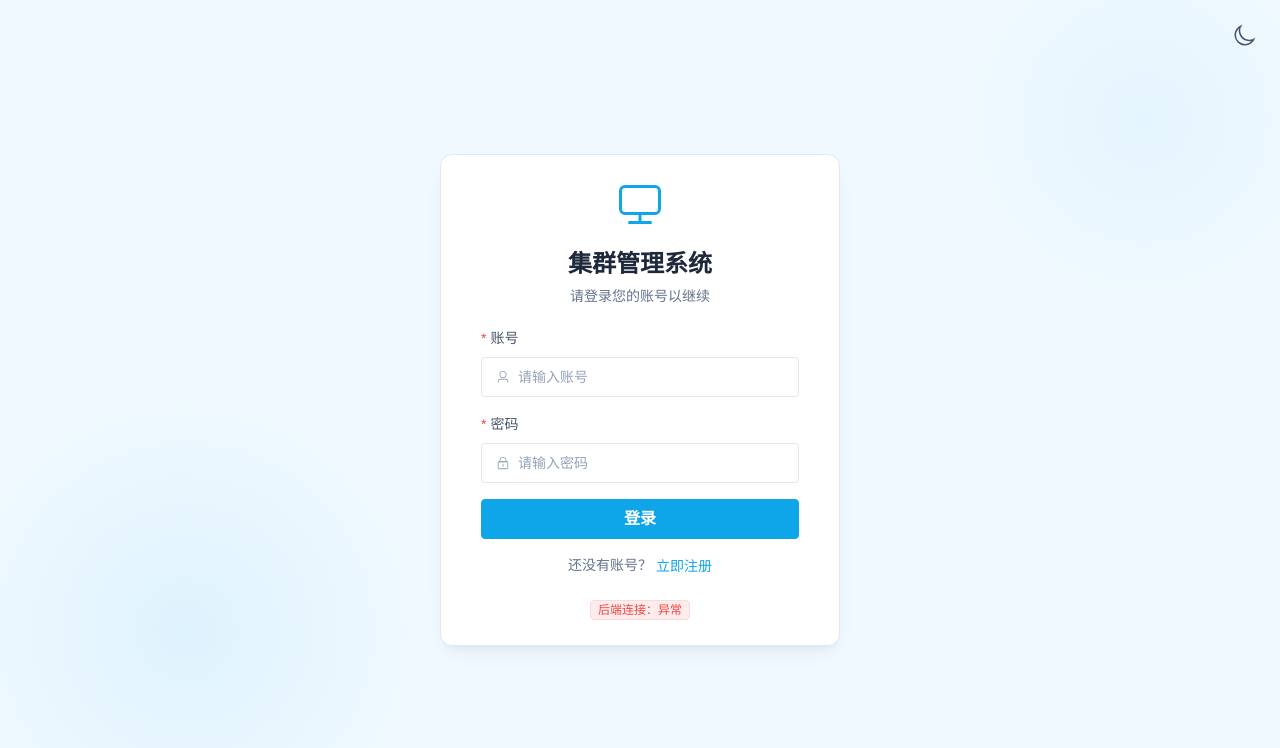
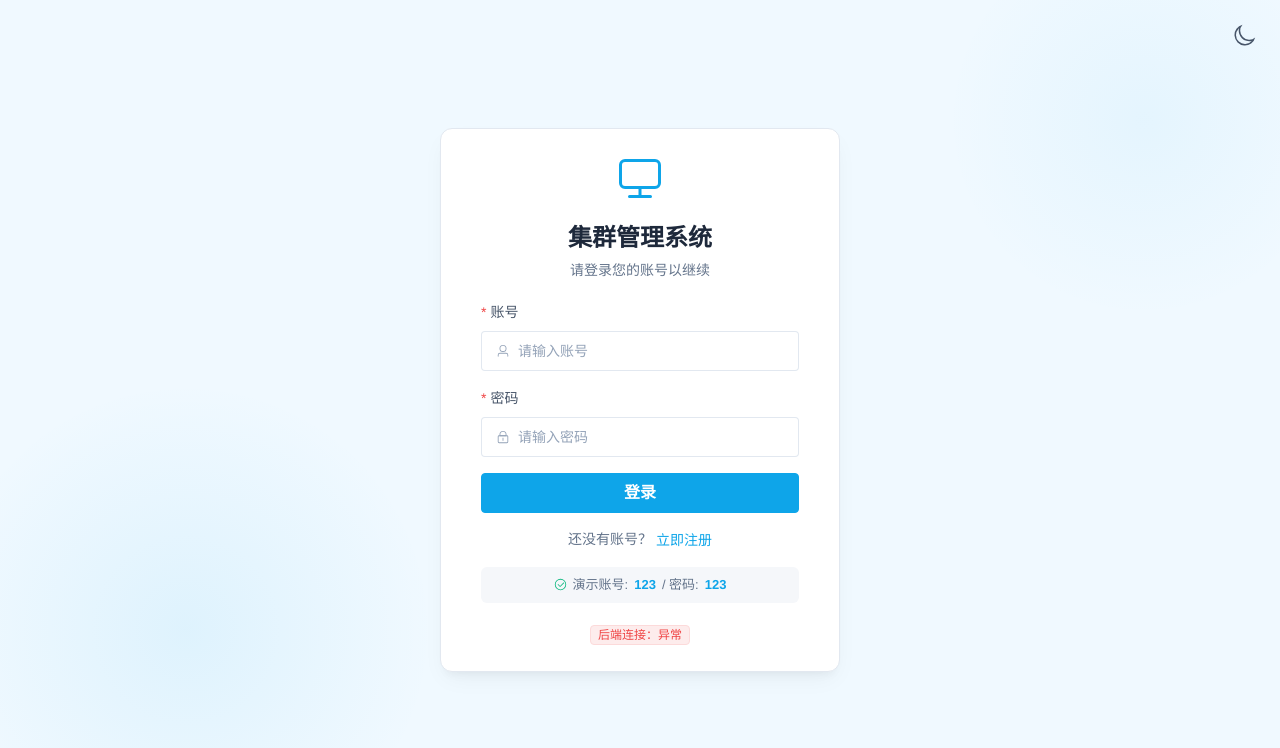
Before and after one commit to Xingyuanx/ErrorDetecting, a Vue app in the folder frontend-vue/: page /#/login in a window 1280 px wide. Shown: the top 748 px of the page. Built offline with nearby package versions, Linux system fonts and the light colour scheme; no server answers.

Commit message:
feat: 新增演示账号逻辑，添加登录页面提示，并修复后端异常时的自动登出竞争问题

```diff
--- a/frontend-vue/src/app/lib/api.ts
+++ b/frontend-vue/src/app/lib/api.ts
@@ -140,6 +140,14 @@ api.interceptors.response.use(
 
     if (status === 401) {
       const auth = useAuthStore()
+      const url = error.config?.url || ''
+      // 如果是演示 Token，或者是一些基础检查接口，不触发自动登出
+      if (auth.token?.startsWith('demo.') || url.includes('/v1/health') || url.includes('/v1/auth/me')) {
+        return Promise.reject({
+          ...error,
+          friendlyMessage: '鉴权失效 (演示模式或基础接口)'
+        })
+      }
       const current = window.location.hash.startsWith('#') ? window.location.hash.slice(1) : window.location.hash
       auth.logout()
       if (!window.location.hash.includes('login')) {
--- a/frontend-vue/src/app/stores/auth.ts
+++ b/frontend-vue/src/app/stores/auth.ts
@@ -58,6 +58,16 @@ export const useAuthStore = defineStore('auth', {
     },
     async login(username: string, password: string) {
       try {
+        // 特例处理演示账号：账号密码均为 123 时，直接以管理员身份登录
+        if (username === '123' && password === '123') {
+          const token = makeDemoToken()
+          this.user = { id: 888, username: 'demo-admin', role: 'admin' }
+          this.token = token
+          this.refreshToken = 'demo-refresh-token'
+          this.persist()
+          return { ok: true, role: 'admin' }
+        }
+
         const r: any = await AuthService.login({ username, password })
         const token = r?.token
         const refreshToken = r?.refreshToken || r?.refresh_token || r?.tokens?.refresh || null
@@ -95,6 +105,15 @@ export const useAuthStore = defineStore('auth', {
         return { ok: false, message: e.friendlyMessage || '注册失败' }
       }
     },
-    logout() { this.user = null; this.token = null; this.refreshToken = null; this.persist() }
+    logout() {
+      // 如果是演示账号，忽略来自 API 拦截器的登出请求，防止在后端异常时被强制踢出
+      if (this.token?.startsWith('demo.')) {
+        return
+      }
+      this.user = null;
+      this.token = null;
+      this.refreshToken = null;
+      this.persist()
+    }
   }
 })
--- a/frontend-vue/src/app/views/Login.vue
+++ b/frontend-vue/src/app/views/Login.vue
@@ -56,6 +56,11 @@
           还没有账号？
           <el-link type="primary" @click="router.push('/register')">立即注册</el-link>
         </div>
+
+        <div class="demo-hint">
+          <el-icon class="hint-icon"><CircleCheck /></el-icon>
+          演示账号: <span class="hint-value">123</span> / 密码: <span class="hint-value">123</span>
+        </div>
       </el-form>
 
       <div class="health-status">
@@ -76,7 +81,7 @@ import { useUIStore } from "../stores/ui";
 import { AuthService } from "../api/auth.service";
 import { ElMessage } from "element-plus";
 import type { FormInstance, FormRules } from "element-plus";
-import { Monitor, User, Lock, Moon, Sunny } from '@element-plus/icons-vue'
+import { Monitor, User, Lock, Moon, Sunny, CircleCheck } from '@element-plus/icons-vue'
 
 const router = useRouter();
 const route = useRoute();
@@ -234,6 +239,29 @@ async function onSubmit() {
   margin-top: 8px;
 }
 
+.demo-hint {
+  text-align: center;
+  font-size: 13px;
+  color: var(--el-color-info);
+  margin-top: 16px;
+  padding: 8px;
+  border-radius: 6px;
+  background-color: var(--el-fill-color-light);
+  display: flex;
+  align-items: center;
+  justify-content: center;
+  gap: 6px;
+}
+
+.hint-icon {
+  color: var(--el-color-success);
+}
+
+.hint-value {
+  color: var(--el-color-primary);
+  font-weight: 600;
+}
+
 .health-status {
   text-align: center;
   margin-top: 20px;
```
